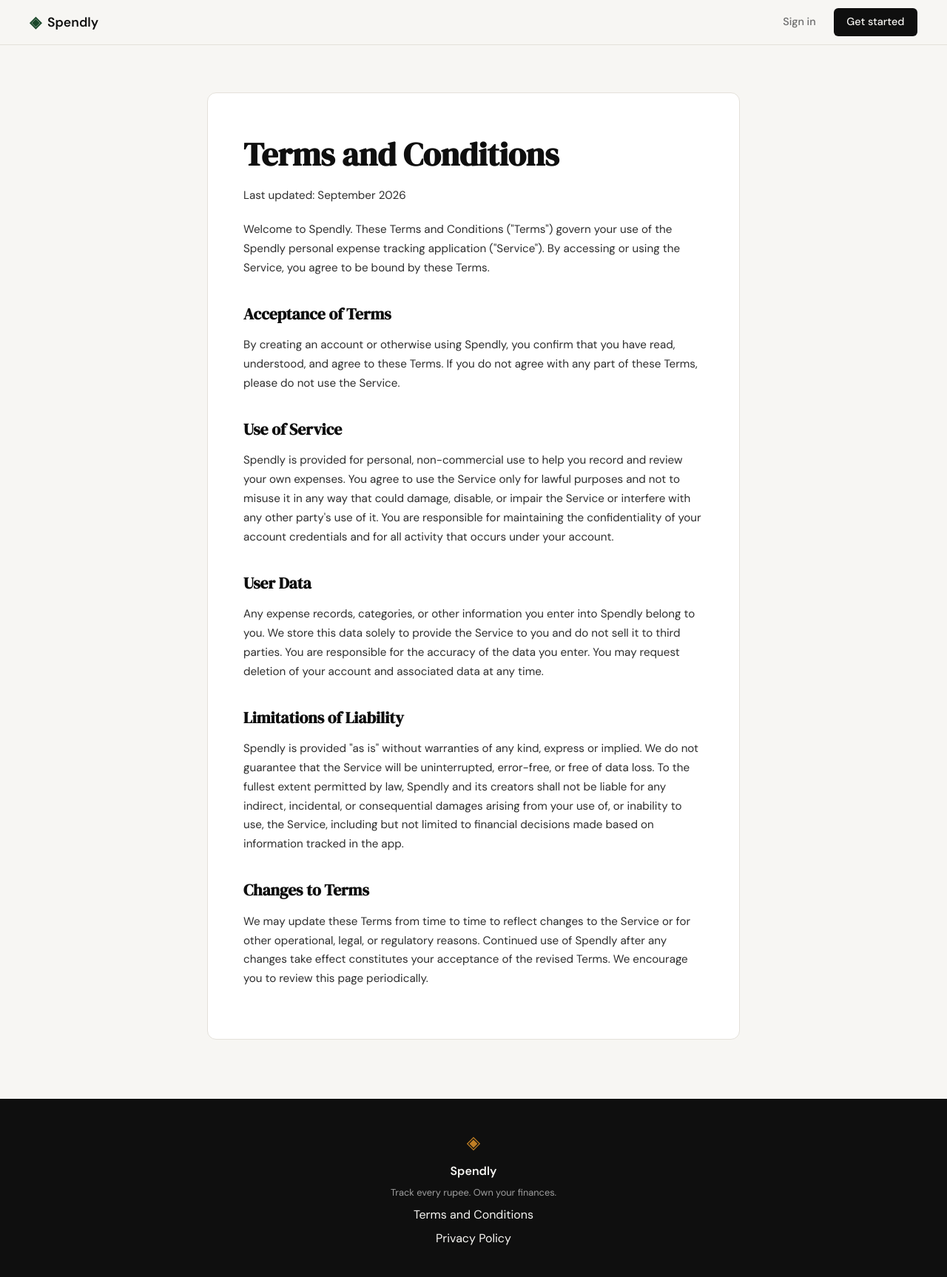
After one commit to Kaanchi-256/Expense_tracker, a Flask app: page /terms in a window 1280 px wide. The commit adds this page. Shown: the whole page at 74% size. Run offline with Flask 3, Linux system fonts and the light colour scheme.

Commit message:
Landing page Footer update

```diff
--- a/app.py
+++ b/app.py
@@ -20,6 +20,11 @@ def register():
 @app.route("/login")
 def login():
     return render_template("login.html")
+
+
+@app.route("/terms")
+def terms():
+    return render_template("terms.html")
 
 
 # ------------------------------------------------------------------ #
--- a/static/css/style.css
+++ b/static/css/style.css
@@ -478,6 +478,51 @@ a { color: inherit; text-decoration: none; }
 .auth-switch a:hover { text-decoration: underline; }
 
 /* ------------------------------------------------------------------ */
+/* Legal pages                                                         */
+/* ------------------------------------------------------------------ */
+
+.legal {
+    padding: 4rem 2rem 5rem;
+}
+
+.legal-inner {
+    max-width: 720px;
+    margin: 0 auto;
+    background: var(--paper-card);
+    border: 1px solid var(--border);
+    border-radius: var(--radius-md);
+    padding: 3rem;
+}
+
+.legal-title {
+    font-family: var(--font-display);
+    font-size: clamp(2rem, 4vw, 2.75rem);
+    color: var(--ink);
+    margin-bottom: 0.5rem;
+}
+
+.legal-updated {
+    font-size: 0.85rem;
+    color: var(--ink-faint);
+    margin-bottom: 2rem;
+}
+
+.legal-inner p {
+    font-size: 0.95rem;
+    color: var(--ink-soft);
+    line-height: 1.7;
+    margin-bottom: 1.25rem;
+}
+
+.legal-heading {
+    font-family: var(--font-display);
+    font-size: 1.35rem;
+    color: var(--ink);
+    margin-top: 2rem;
+    margin-bottom: 0.75rem;
+}
+
+/* ------------------------------------------------------------------ */
 /* Footer                                                              */
 /* ------------------------------------------------------------------ */
 
@@ -527,4 +572,5 @@ a { color: inherit; text-decoration: none; }
 @media (max-width: 600px) {
     .nav-links a:not(.nav-cta) { display: none; }
     .hero { padding: 3rem 1rem 2rem; }
+    .legal-inner { padding: 2rem 1.25rem; }
 }
--- a/templates/base.html
+++ b/templates/base.html
@@ -34,7 +34,7 @@
             <span class="brand-icon">◈</span>
             <span class="footer-name">Spendly</span>
             <p class="footer-copy">Track every rupee. Own your finances.</p>
-            <a href="#">Terms and Conditions</a>
+            <a href="{{ url_for('terms') }}">Terms and Conditions</a>
             <a href="#">Privacy Policy</a>
         </div>
     </footer>
--- /dev/null
+++ b/templates/terms.html
@@ -0,0 +1,63 @@
+{% extends "base.html" %}
+
+{% block title %}Terms and Conditions — Spendly{% endblock %}
+
+{% block content %}
+
+<section class="legal">
+    <div class="legal-inner">
+        <h1 class="legal-title">Terms and Conditions</h1>
+        <p class="legal-updated">Last updated: September 2026</p>
+
+        <p>
+            Welcome to Spendly. These Terms and Conditions ("Terms") govern your use of the
+            Spendly personal expense tracking application ("Service"). By accessing or using
+            the Service, you agree to be bound by these Terms.
+        </p>
+
+        <h2 class="legal-heading">Acceptance of Terms</h2>
+        <p>
+            By creating an account or otherwise using Spendly, you confirm that you have read,
+            understood, and agree to these Terms. If you do not agree with any part of these
+            Terms, please do not use the Service.
+        </p>
+
+        <h2 class="legal-heading">Use of Service</h2>
+        <p>
+            Spendly is provided for personal, non-commercial use to help you record and review
+            your own expenses. You agree to use the Service only for lawful purposes and not to
+            misuse it in any way that could damage, disable, or impair the Service or interfere
+            with any other party's use of it. You are responsible for maintaining the
+            confidentiality of your account credentials and for all activity that occurs under
+            your account.
+        </p>
+
+        <h2 class="legal-heading">User Data</h2>
+        <p>
+            Any expense records, categories, or other information you enter into Spendly belong
+            to you. We store this data solely to provide the Service to you and do not sell it
+            to third parties. You are responsible for the accuracy of the data you enter. You
+            may request deletion of your account and associated data at any time.
+        </p>
+
+        <h2 class="legal-heading">Limitations of Liability</h2>
+        <p>
+            Spendly is provided "as is" without warranties of any kind, express or implied. We
+            do not guarantee that the Service will be uninterrupted, error-free, or free of
+            data loss. To the fullest extent permitted by law, Spendly and its creators shall
+            not be liable for any indirect, incidental, or consequential damages arising from
+            your use of, or inability to use, the Service, including but not limited to
+            financial decisions made based on information tracked in the app.
+        </p>
+
+        <h2 class="legal-heading">Changes to Terms</h2>
+        <p>
+            We may update these Terms from time to time to reflect changes to the Service or
+            for other operational, legal, or regulatory reasons. Continued use of Spendly after
+            any changes take effect constitutes your acceptance of the revised Terms. We
+            encourage you to review this page periodically.
+        </p>
+    </div>
+</section>
+
+{% endblock %}
```
